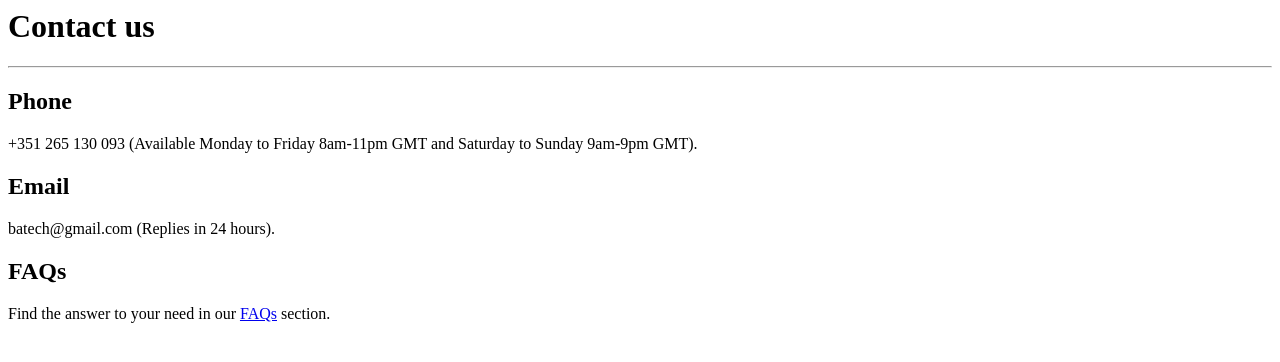
After one commit to Antonio-Melo/LBAW, a PHP site: page /contact-us.php in a window 1280 px wide. The commit adds this page. Shown: the top 362 px of the page. Run offline with PHP 8.4, Linux system fonts and the light colour scheme.

Commit message:
contact us page done

```diff
--- /dev/null
+++ b/pages/contact-us.php
@@ -0,0 +1,6 @@
+<?php
+	$cssPath = '../style/contact-us.css';
+	include('../templates/header.php');
+	include('../templates/contact-us.php');
+	include('../templates/footer.php');
+?>
--- /dev/null
+++ b/templates/contact-us.php
@@ -0,0 +1,19 @@
+<div class="container-fluid" id="contact-us-body">
+	<!-- Contact us -->
+	<h1>Contact us</h1>
+	<hr>
+	<div class="contact-us-content">
+		<div>
+			<h2>Phone</h2>
+			<p><span class="contact">+351 265 130 093</span> (Available Monday to Friday 8am-11pm GMT and Saturday to Sunday 9am-9pm GMT).</p>
+		</div>
+		<div>
+			<h2>Email</h2>
+			<p><span class="contact">batech@gmail.com</span> (Replies in 24 hours).
+		</div>
+		<div>
+			<h2>FAQs</h2>
+			<p>Find the answer to your need in our <a class="contact" href="faqs.php">FAQs</a> section.</p>
+		</div>
+	</div>
+</div>
--- a/templates/footer.php
+++ b/templates/footer.php
@@ -28,7 +28,7 @@
 					<h4>Costumer Service</h4>
 					<ul>
 						<li><a href="terms-conditions.php">Terms & Conditions</a></li>
-						<li><a href="#">Contact Us</a></li>
+						<li><a href="contact-us.php">Contact Us</a></li>
 						<li><a href="faqs.php">FAQs</a></li>
 					</ul>
 				</div>
```
Also changed, not shown: pages/terms-conditions.php (+4 -4 lines), style/contact-us.css (added, +22 -0 lines).
